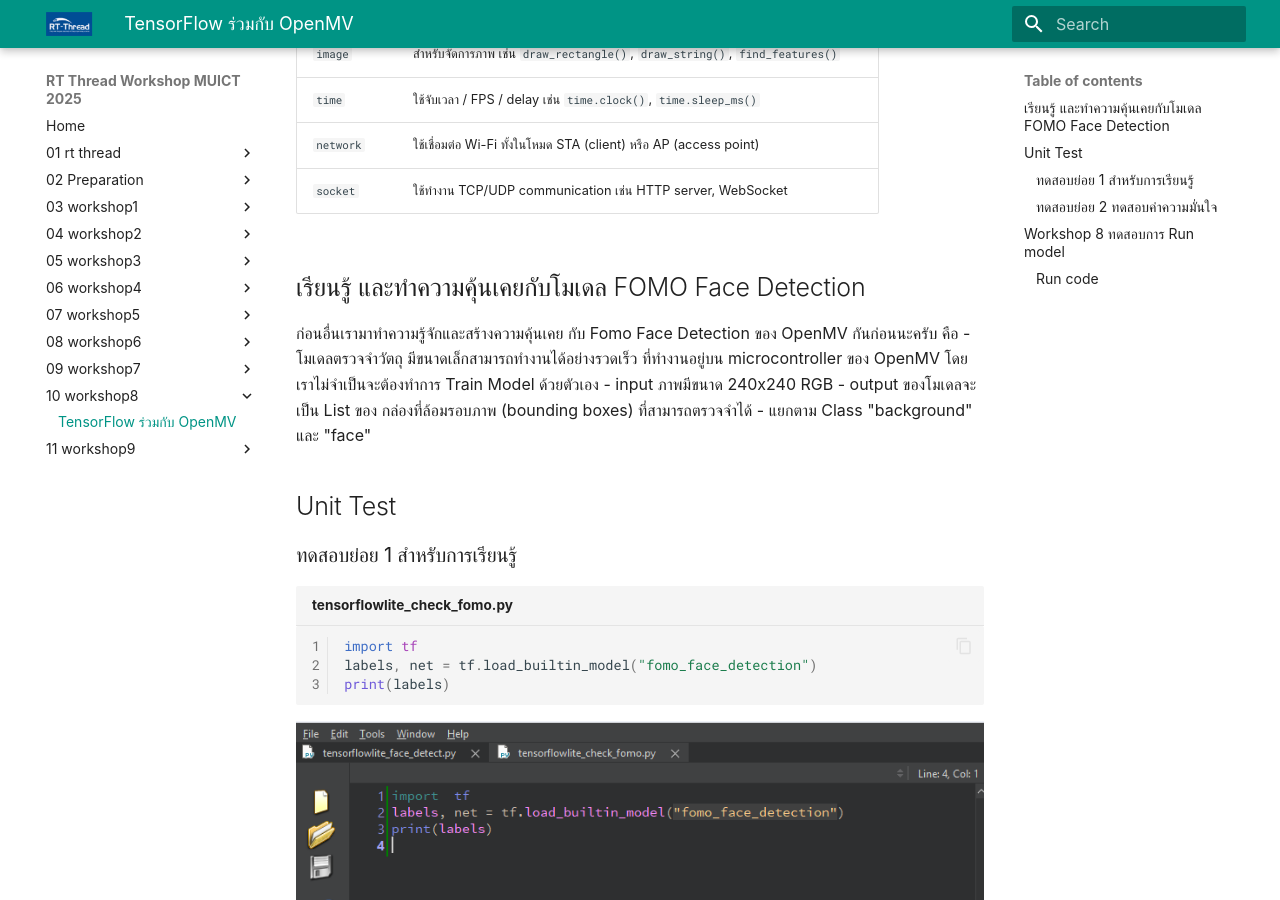
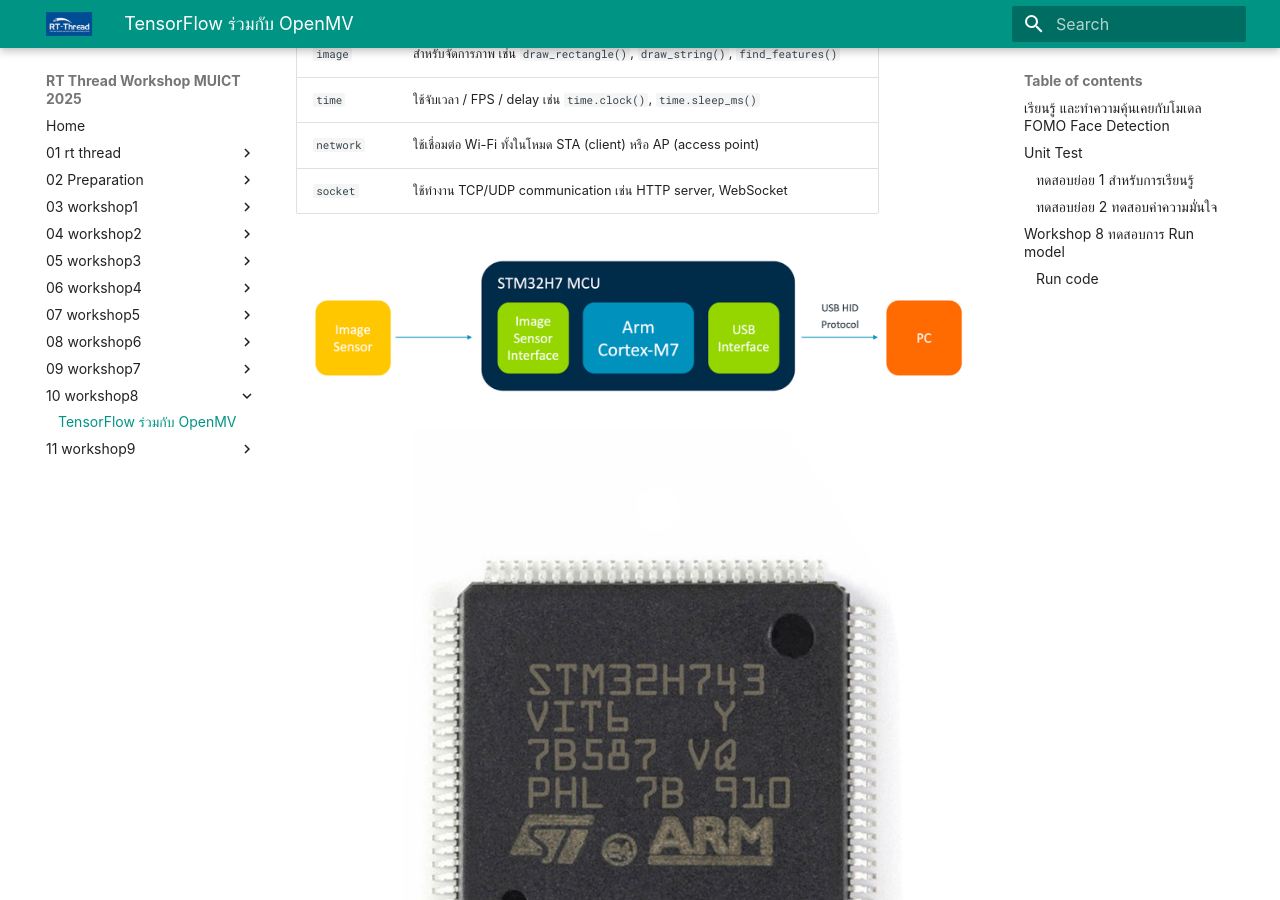
Before and after one commit to thaicodeorg/rt-thread-workshop, an MkDocs documentation site: the page built from docs/10_workshop8/workshop8.md, in a window 1280 px wide and 900 px high, scrolled down 884 px. Built offline with MkDocs 1.6.1 and Material for MkDocs 9.7.7, drawn with Linux system fonts in a browser that asks for light colours; some web fonts are replaced.

Commit message:
add stm32

```diff
--- a/docs/10_workshop8/workshop8.md
+++ b/docs/10_workshop8/workshop8.md
@@ -19,6 +19,11 @@
 | `time`     | ใช้จับเวลา / FPS / delay เช่น `time.clock()`, `time.sleep_ms()` |
 | `network`  | ใช้เชื่อมต่อ Wi-Fi ทั้งในโหมด STA (client) หรือ AP (access point) |
 | `socket`   | ใช้ทำงาน TCP/UDP communication เช่น HTTP server, WebSocket |
+
+
+![](./images/STM32H7.png)
+
+![](./images/stm32.jpg)
 
 
 ## เรียนรู้ และทำความคุ้นเคยกับโมเดล FOMO Face Detection
```
Also changed, not shown: docs/10_workshop8/images/STM32H7.png (added), docs/10_workshop8/images/stm32.jpg (added).
